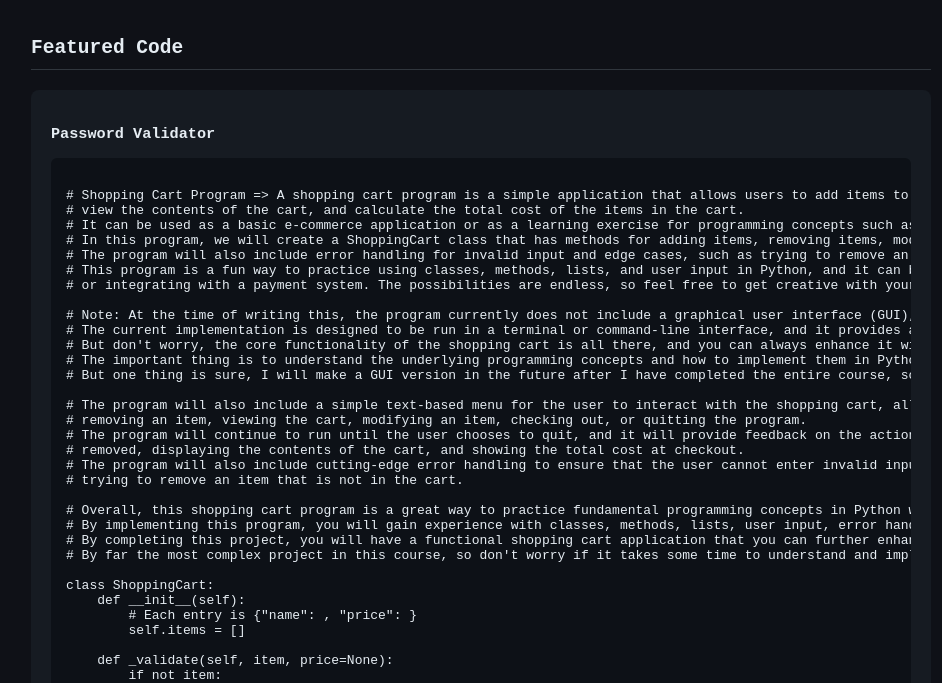
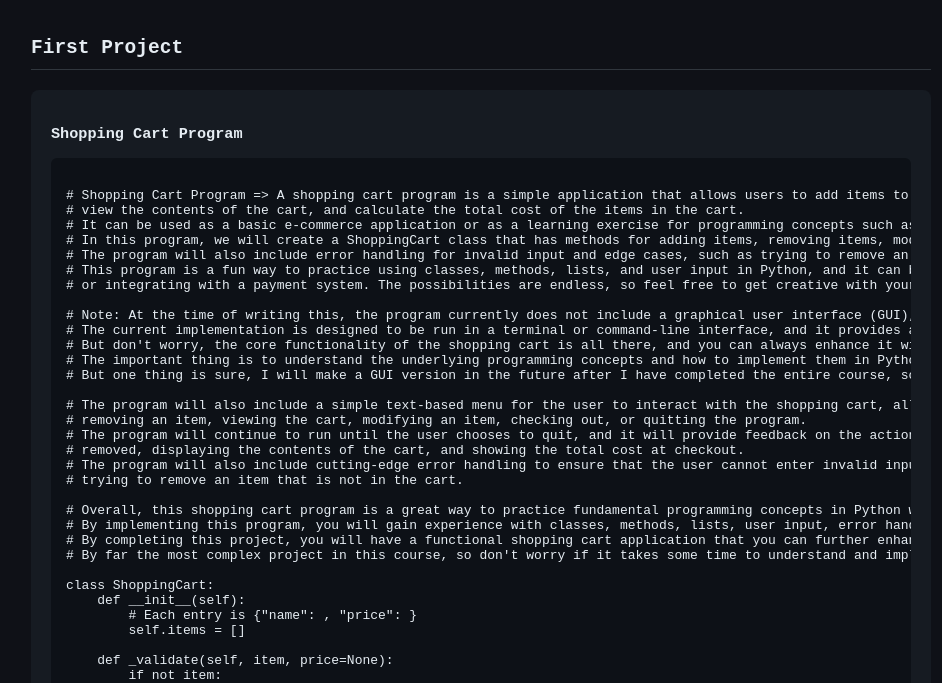
Before and after one commit to KairosFX/KairosFX.github.io, a plain HTML site: page index.html in a window 1280 px wide. Shown: the part 112-795 px from the top of the page, without its empty margins (159-1101 px from the left). Drawn offline with Linux system fonts and the light colour scheme.

Commit message:
index.html

```diff
--- a/index.html
+++ b/index.html
@@ -13,10 +13,10 @@
     </header>
 
     <section class="projects">
-        <h2>Featured Code</h2>
+        <h2>First Project</h2>
 
         <div class="project">
-            <h3>Password Validator</h3>
+            <h3>Shopping Cart Program</h3>
             <pre><code>
 # Shopping Cart Program => A shopping cart program is a simple application that allows users to add items to a virtual shopping cart,
 # view the contents of the cart, and calculate the total cost of the items in the cart.
```
